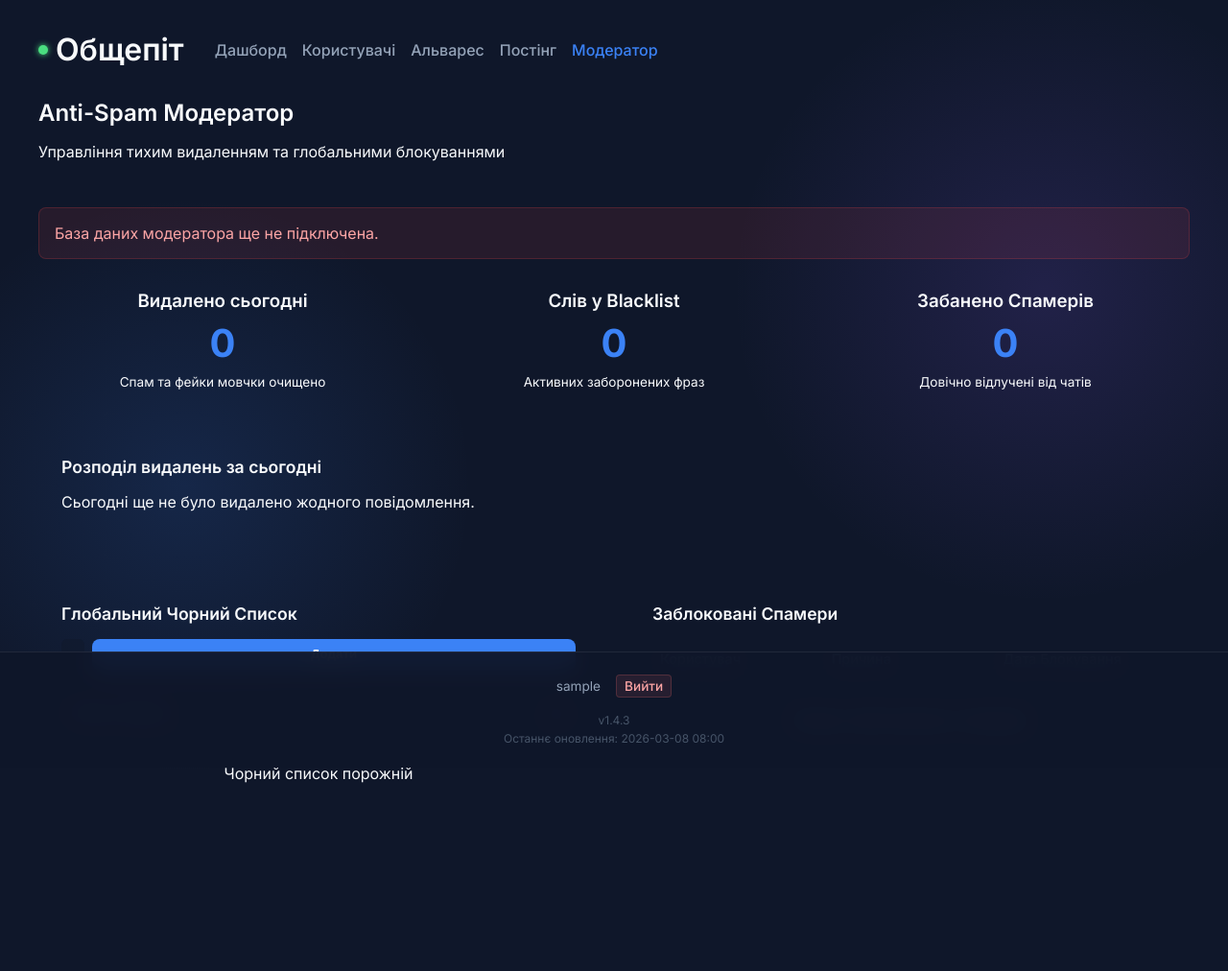
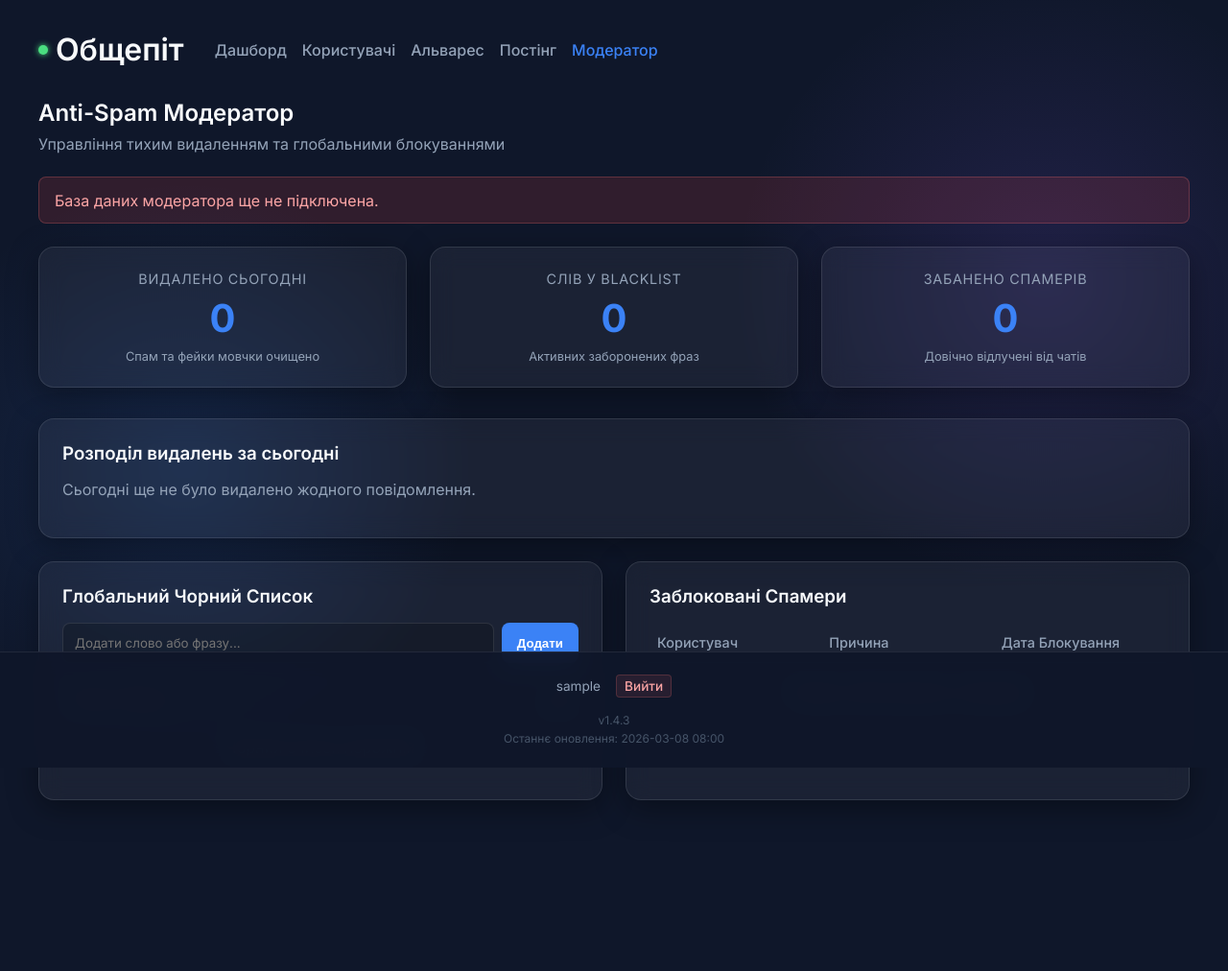
Before and after one commit to Grij/Obwepit_bot, a FastAPI app: page /moderator in a window 1280 px wide. Shown: the whole page at 96% size. After the commit the page ends 834 px from the top, so only its background shows below. Run offline with FastAPI, Linux system fonts and the light colour scheme; the visitor is signed in with stand-in values (Sample User, id 1); parts of the project's set-up code (start-up, migrations or seed data) failed here and were passed over.

Commit message:
fix: unify moderator tab design with dashboard glass-panel scheme

```diff
--- a/src/templates/moderator.html
+++ b/src/templates/moderator.html
@@ -3,47 +3,40 @@
 {% block title %}Модератор{% endblock %}
 
 {% block content %}
-<main class="dashboard-main">
-    <header class="page-header">
-        <div>
-            <h2>Anti-Spam Модератор</h2>
-            <p class="text-secondary">Управління тихим видаленням та глобальними блокуваннями</p>
+<div style="margin-bottom: 1.5rem;">
+    <h2 style="margin-bottom: 0.5rem;">Anti-Spam Модератор</h2>
+    <p style="color: #94a3b8; margin: 0;">Управління тихим видаленням та глобальними блокуваннями</p>
 </div>
-    </header>
 
 {% if error_msg %}
 <div
-        style="background-color: rgba(239, 68, 68, 0.1); border: 1px solid rgba(239, 68, 68, 0.2); color: #fca5a5; padding: 1rem; border-radius: 8px; margin-bottom: 2rem;">
+    style="background: rgba(239, 68, 68, 0.15); color: #fca5a5; padding: 0.85rem 1rem; border-radius: 8px; margin-bottom: 1.5rem; border: 1px solid rgba(248, 113, 113, 0.25);">
     {{ error_msg }}
 </div>
 {% endif %}
 
-    <div class="metrics-grid" style="grid-template-columns: repeat(auto-fit, minmax(250px, 1fr));">
-        <div class="metric-card">
-            <h3 class="metric-title">Видалено сьогодні</h3>
+<div class="metrics-grid">
+    <div class="glass-panel metric-card">
+        <div class="metric-label">Видалено сьогодні</div>
         <div class="metric-value">{{ today_deleted }}</div>
-            <p class="text-secondary" style="font-size: 0.85rem; margin-top: 0.5rem;">Спам та фейки мовчки очищено</p>
+        <div style="font-size: 0.8rem; color: #94a3b8; margin-top: 0.5rem;">Спам та фейки мовчки очищено</div>
     </div>
-        <div class="metric-card">
-            <h3 class="metric-title">Слів у Blacklist</h3>
+    <div class="glass-panel metric-card">
+        <div class="metric-label">Слів у Blacklist</div>
         <div class="metric-value">{{ blacklist|length }}</div>
-            <p class="text-secondary" style="font-size: 0.85rem; margin-top: 0.5rem;">Активних заборонених фраз</p>
+        <div style="font-size: 0.8rem; color: #94a3b8; margin-top: 0.5rem;">Активних заборонених фраз</div>
     </div>
-        <div class="metric-card">
-            <h3 class="metric-title">Забанено Спамерів</h3>
+    <div class="glass-panel metric-card">
+        <div class="metric-label">Забанено Спамерів</div>
         <div class="metric-value">{{ banned_users|length }}</div>
-            <p class="text-secondary" style="font-size: 0.85rem; margin-top: 0.5rem;">Довічно відлучені від чатів</p>
+        <div style="font-size: 0.8rem; color: #94a3b8; margin-top: 0.5rem;">Довічно відлучені від чатів</div>
     </div>
 </div>
 
-    <!-- Stats Breakdown -->
-    <div
-        style="margin-top: 2rem; background: var(--bg-card); border: 1px solid var(--border-color); border-radius: 12px; padding: 1.5rem;">
-        <h3 style="margin-bottom: 1rem; color: var(--text-primary); font-size: 1.1rem;">Розподіл видалень за сьогодні
-        </h3>
+<div class="glass-panel" style="margin-bottom: 1.5rem;">
+    <h3>Розподіл видалень за сьогодні</h3>
     {% if today_breakdown %}
-        <div class="table-container">
-            <table>
+    <table style="margin-top: 1rem;">
         <thead>
             <tr>
                 <th>Чат</th>
@@ -53,40 +46,32 @@
         <tbody>
             {% for stat in today_breakdown %}
             <tr>
-                        <td style="font-weight: 500;">{{ stat.chat_name }}</td>
-                        <td><span
-                                style="display: inline-block; padding: 0.2rem 0.6rem; border-radius: 4px; background: rgba(239, 68, 68, 0.1); color: #fca5a5; font-weight: 600;">{{
-                                stat.deleted_count }}</span></td>
+                <td>{{ stat.chat_name }}</td>
+                <td>
+                    <span
+                        style="display: inline-block; padding: 0.2rem 0.55rem; border-radius: 999px; background: rgba(239, 68, 68, 0.2); color: #fca5a5; font-weight: 600;">
+                        {{ stat.deleted_count }}
+                    </span>
+                </td>
             </tr>
             {% endfor %}
         </tbody>
     </table>
-        </div>
     {% else %}
-        <p class="text-secondary">Сьогодні ще не було видалено жодного повідомлення.</p>
+    <p style="color: #94a3b8; margin-top: 1rem;">Сьогодні ще не було видалено жодного повідомлення.</p>
     {% endif %}
 </div>
 
-    <div style="display: grid; grid-template-columns: 1fr 1fr; gap: 2rem; margin-top: 2rem;">
-
-        <!-- Global Blacklist -->
-        <div
-            style="background: var(--bg-card); border: 1px solid var(--border-color); border-radius: 12px; padding: 1.5rem; display: flex; flex-direction: column;">
-            <div style="display: flex; justify-content: space-between; align-items: center; margin-bottom: 1rem;">
-                <h3 style="color: var(--text-primary); font-size: 1.1rem;">Глобальний Чорний Список</h3>
-            </div>
-
-            <form action="/moderator/blacklist/add" method="POST"
-                style="display: flex; gap: 0.5rem; margin-bottom: 1.5rem;">
-                <input type="text" name="word" placeholder="Додати слово або фразу..." required
-                    style="flex: 1; padding: 0.5rem 0.75rem; background: rgba(15, 23, 42, 0.5); border: 1px solid var(--border-color); border-radius: 6px; color: var(--text-primary);">
-                <button type="submit" class="btn btn-primary" style="padding: 0.5rem 1rem;">Додати</button>
+<div class="two-col">
+    <div class="glass-panel">
+        <h3>Глобальний Чорний Список</h3>
+        <form action="/moderator/blacklist/add" method="POST" style="margin-top: 1rem; display: flex; gap: 0.5rem;">
+            <input type="text" name="word" placeholder="Додати слово або фразу..." required style="flex: 1;">
+            <button type="submit" style="width: auto; padding: 0.75rem 1rem;">Додати</button>
         </form>
 
-            <div class="table-container" style="flex: 1; overflow-y: auto; max-height: 400px; padding: 0;">
-                <table style="margin: 0;">
-                    <thead
-                        style="position: sticky; top: 0; background: var(--bg-card); box-shadow: 0 1px 0 var(--border-color);">
+        <table style="margin-top: 1rem;">
+            <thead>
                 <tr>
                     <th>Слово / Фраза</th>
                     <th style="width: 80px; text-align: right;">Дія</th>
@@ -95,42 +80,31 @@
             <tbody>
                 {% for item in blacklist %}
                 <tr>
-                            <td style="font-family: monospace; font-size: 1.1rem; color: #fca5a5;">{{ item.word }}</td>
+                    <td style="font-family: monospace; color: #fca5a5;">{{ item.word }}</td>
                     <td style="text-align: right;">
-                                <form action="/moderator/blacklist/remove" method="POST"
-                                    style="margin: 0; display: inline;">
+                        <form action="/moderator/blacklist/remove" method="POST" style="display: inline;">
                             <input type="hidden" name="word" value="{{ item.word }}">
                             <button type="submit"
-                                        style="background: none; border: none; color: #94a3b8; cursor: pointer; padding: 0.25rem; transition: color 0.2s;"
-                                        onmouseover="this.style.color='#f87171'" onmouseout="this.style.color='#94a3b8'"
-                                        title="Видалити">
-                                        ✕
+                                style="width: auto; padding: 0.25rem 0.6rem; background: rgba(248,113,113,0.15); color: #fca5a5; border: 1px solid rgba(248,113,113,0.35); border-radius: 6px;">
+                                Видалити
                             </button>
                         </form>
                     </td>
                 </tr>
                 {% else %}
                 <tr>
-                            <td colspan="2" class="text-secondary" style="text-align: center; padding: 2rem;">Чорний
-                                список порожній</td>
+                    <td colspan="2" style="text-align: center; color: #94a3b8; padding: 1.25rem;">Чорний список
+                        порожній</td>
                 </tr>
                 {% endfor %}
             </tbody>
         </table>
     </div>
-        </div>
 
-        <!-- Banned Users List -->
-        <div
-            style="background: var(--bg-card); border: 1px solid var(--border-color); border-radius: 12px; padding: 1.5rem; display: flex; flex-direction: column;">
-            <div style="display: flex; justify-content: space-between; align-items: center; margin-bottom: 1rem;">
-                <h3 style="color: var(--text-primary); font-size: 1.1rem;">Заблоковані Спамери</h3>
-            </div>
-
-            <div class="table-container" style="flex: 1; overflow-y: auto; max-height: 450px; padding: 0;">
-                <table style="margin: 0;">
-                    <thead
-                        style="position: sticky; top: 0; background: var(--bg-card); box-shadow: 0 1px 0 var(--border-color);">
+    <div class="glass-panel">
+        <h3>Заблоковані Спамери</h3>
+        <table style="margin-top: 1rem;">
+            <thead>
                 <tr>
                     <th>Користувач</th>
                     <th>Причина</th>
@@ -141,38 +115,31 @@
                 {% for b_user in banned_users %}
                 <tr>
                     <td>
-                                <div style="display: flex; flex-direction: column;">
-                                    <span style="font-weight: 500; color: var(--text-primary);">{{ b_user.first_name or
-                                        'Невідомо' }}</span>
+                        <div style="display: flex; flex-direction: column; gap: 0.15rem;">
+                            <span>{{ b_user.first_name or 'Невідомо' }}</span>
                             {% if b_user.username %}
-                                    <span style="font-size: 0.8rem; color: var(--text-secondary);">@{{ b_user.username
-                                        }}</span>
+                            <span style="font-size: 0.8rem; color: #60a5fa;">@{{ b_user.username }}</span>
                             {% endif %}
-                                    <span style="font-size: 0.75rem; color: #64748b; font-family: monospace;">ID: {{
-                                        b_user.user_id }}</span>
+                            <span style="font-size: 0.75rem; color: #94a3b8;">ID: {{ b_user.user_id }}</span>
                         </div>
                     </td>
                     <td>
                         <span
-                                    style="display: inline-block; padding: 0.15rem 0.5rem; background: rgba(239, 68, 68, 0.1); color: #fca5a5; border-radius: 4px; font-size: 0.85rem;">
+                            style="display: inline-block; padding: 0.15rem 0.5rem; background: rgba(239, 68, 68, 0.15); color: #fca5a5; border-radius: 999px; font-size: 0.8rem;">
                             {{ b_user.ban_reason or 'Спам' }}
                         </span>
                     </td>
-                            <td style="color: var(--text-secondary); font-size: 0.9rem;">
-                                {{ b_user.last_activity.split('.')[0] if b_user.last_activity else 'N/A' }}
-                            </td>
+                    <td style="color: #94a3b8; white-space: nowrap;">{{ b_user.last_activity.split('.')[0] if
+                        b_user.last_activity else 'N/A' }}</td>
                 </tr>
                 {% else %}
                 <tr>
-                            <td colspan="3" class="text-secondary" style="text-align: center; padding: 2rem;">Немає
-                                заблокованих спамерів</td>
+                    <td colspan="3" style="text-align: center; color: #94a3b8; padding: 1.25rem;">Немає заблокованих
+                        спамерів</td>
                 </tr>
                 {% endfor %}
             </tbody>
         </table>
     </div>
 </div>
-
-    </div>
-</main>
 {% endblock %}
```
Lines whose indentation alone changed are shown as unchanged.
